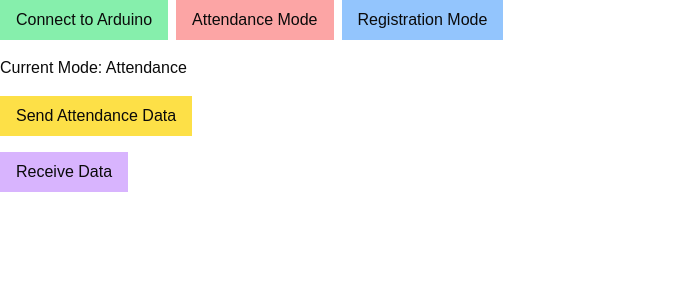
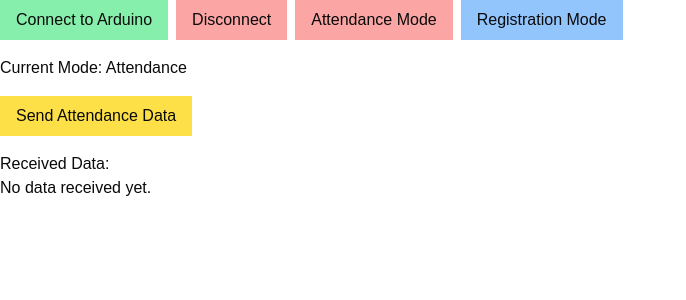
Before and after one commit to LemarCanete/logiTrack, a Next.js app: page /admin/AddUserv2 in a window 1280 px wide. Shown: the top 300 px of the page, without its empty margins (0-686 px from the left). Built offline with nearby package versions, Linux system fonts and the light colour scheme.

Commit message:
Updates on AddUServ2

```diff
--- a/app/admin/AddUserv2/form.jsx
+++ b/app/admin/AddUserv2/form.jsx
@@ -2,25 +2,49 @@ import React, { useState } from 'react';
 
 const Form = () => {
   const [mode, setMode] = useState('Attendance');
-  const [port, setPort] = useState(null); // Serial port
+  const [port, setPort] = useState(null);
+  const [reader, setReader] = useState(null);
   const [isConnected, setIsConnected] = useState(false);
   const [receivedData, setReceivedData] = useState('');
 
   // Function to connect to the serial port
   const connectSerial = async () => {
     try {
-      // Request a port and open a connection
       const selectedPort = await navigator.serial.requestPort();
       await selectedPort.open({ baudRate: 9600 });
       setPort(selectedPort);
       setIsConnected(true);
       console.log('Connected to Arduino via Serial Port');
+
+      // Start receiving data
+      startReceiving(selectedPort);
     } catch (error) {
       console.error('Error connecting to serial port:', error);
     }
   };
 
-  // Function to send data to the Arduino
+  // Function to start receiving data from the Arduino
+  const startReceiving = async (selectedPort) => {
+    try {
+      const textDecoder = new TextDecoderStream();
+      selectedPort.readable.pipeTo(textDecoder.writable);
+      const newReader = textDecoder.readable.getReader();
+      setReader(newReader); // Save the reader for later use
+
+      while (true) {
+        const { value, done } = await newReader.read();
+        if (done) {
+          console.log('Serial port closed.');
+          break;
+        }
+        console.log(`Received: ${value}`);
+        setReceivedData((prevData) => prevData + value); // Append received data
+      }
+    } catch (error) {
+      console.error('Error receiving data:', error);
+    }
+  };
+
   const sendData = async (message) => {
     if (!port) {
       console.log('Port is not connected.');
@@ -28,73 +52,68 @@ const Form = () => {
     }
 
     try {
-      // Create a new TextEncoderStream for each message
-      const textEncoder = new TextEncoderStream();
-      const writableStreamClosed = textEncoder.readable.pipeTo(port.writable);
-      const writer = textEncoder.writable.getWriter();
+      // Get a writer for the port
+      const writer = port.writable.getWriter();
 
-      // Write the message
-      await writer.write(message + '\n');
+      // Encode the string into a Uint8Array
+      const encoder = new TextEncoder();
+      const encodedMessage = encoder.encode(message + '\n');
+
+      // Write the encoded data
+      await writer.write(encodedMessage);
       console.log(`Sent to Arduino: ${message}`);
 
-      // Clean up the writer
+      // Release the writer
       writer.releaseLock();
-      await writableStreamClosed.catch(() => {});
     } catch (error) {
       console.error('Error sending data:', error);
     }
   };
 
-  // Function to receive data from the Arduino
-  const receiveData = async () => {
-    if (!port) {
-      console.log('Port is not connected.');
-      return;
-    }
 
+  const disconnectSerial = async () => {
     try {
-      const textDecoder = new TextDecoderStream();
-      const readableStreamClosed = port.readable.pipeTo(textDecoder.writable);
-      const reader = textDecoder.readable.getReader();
-
-      // Read the data
-      while (true) {
-        const { value, done } = await reader.read();
-        if (done) {
-          console.log('Serial port closed.');
-          break;
-        }
-        console.log(`Received: ${value}`);
-        setReceivedData(value); // Update the state with received data
+      if (reader) {
+        // Cancel the reader and release its lock
+        await reader.cancel();
+        reader.releaseLock();
+        setReader(null);
       }
 
-      // Clean up
-      reader.releaseLock();
-      await readableStreamClosed.catch(() => {});
+      if (port) {
+        // Cancel the pipeTo() operation if it's active
+        const readableStream = port.readable;
+        if (readableStream.locked) {
+          const textDecoderStream = new TextDecoderStream();
+          readableStream.pipeTo(textDecoderStream.writable).catch(() => {});
+        }
+
+        // Close the port
+        await port.close();
+        setPort(null);
+      }
+
+      setIsConnected(false);
+      console.log('Disconnected from Arduino');
     } catch (error) {
-      console.error('Error receiving data:', error);
+      console.error('Error disconnecting from serial port:', error);
     }
   };
+
 
   return (
     <div>
       <div className="mb-4">
-        <button
-          className="bg-green-300 px-4 py-2 mr-2"
-          onClick={connectSerial}
-        >
+        <button className="bg-green-300 px-4 py-2 mr-2" onClick={connectSerial}>
           Connect to Arduino
         </button>
-        <button
-          className="bg-red-300 px-4 py-2 mr-2"
-          onClick={() => setMode('Attendance')}
-        >
+        <button className="bg-red-300 px-4 py-2 mr-2" onClick={disconnectSerial}>
+          Disconnect
+        </button>
+        <button className="bg-red-300 px-4 py-2 mr-2" onClick={() => setMode('Attendance')}>
           Attendance Mode
         </button>
-        <button
-          className="bg-blue-300 px-4 py-2"
-          onClick={() => setMode('Registration')}
-        >
+        <button className="bg-blue-300 px-4 py-2" onClick={() => setMode('Registration')}>
           Registration Mode
         </button>
       </div>
@@ -120,18 +139,8 @@ const Form = () => {
       </div>
 
       <div className="mt-4">
-        <button
-          className="bg-purple-300 px-4 py-2"
-          onClick={receiveData}
-        >
-          Receive Data
-        </button>
-        {receivedData && (
-          <div className="mt-4">
-            <h3>Received Data:</h3>
-            <p>{receivedData}</p>
-          </div>
-        )}
+        <h3>Received Data:</h3>
+        <p>{receivedData || 'No data received yet.'}</p>
       </div>
     </div>
   );
```
